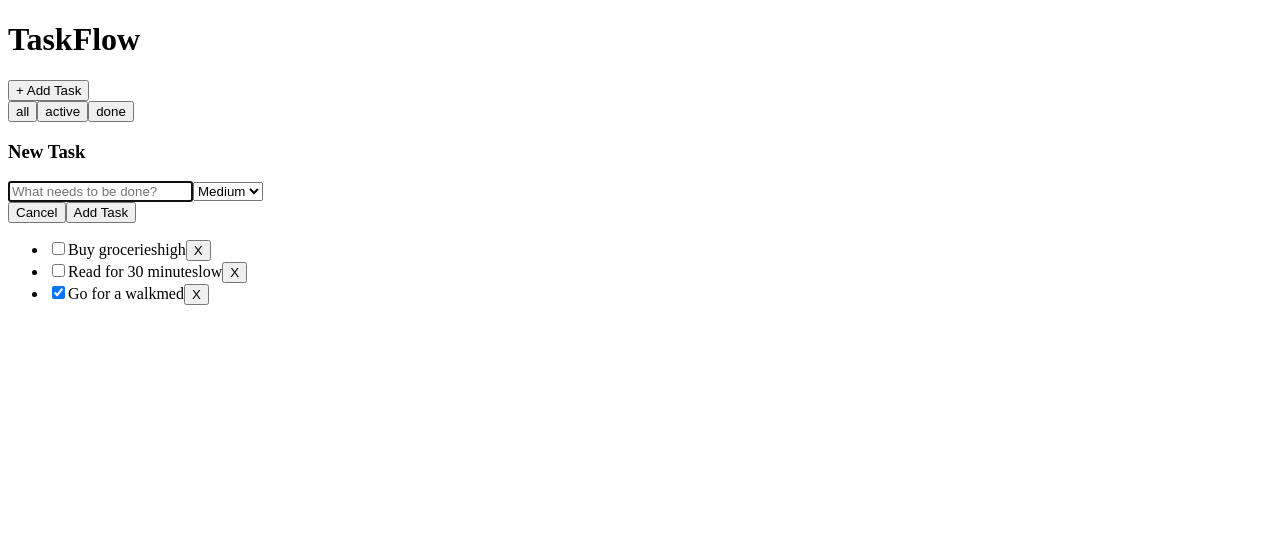
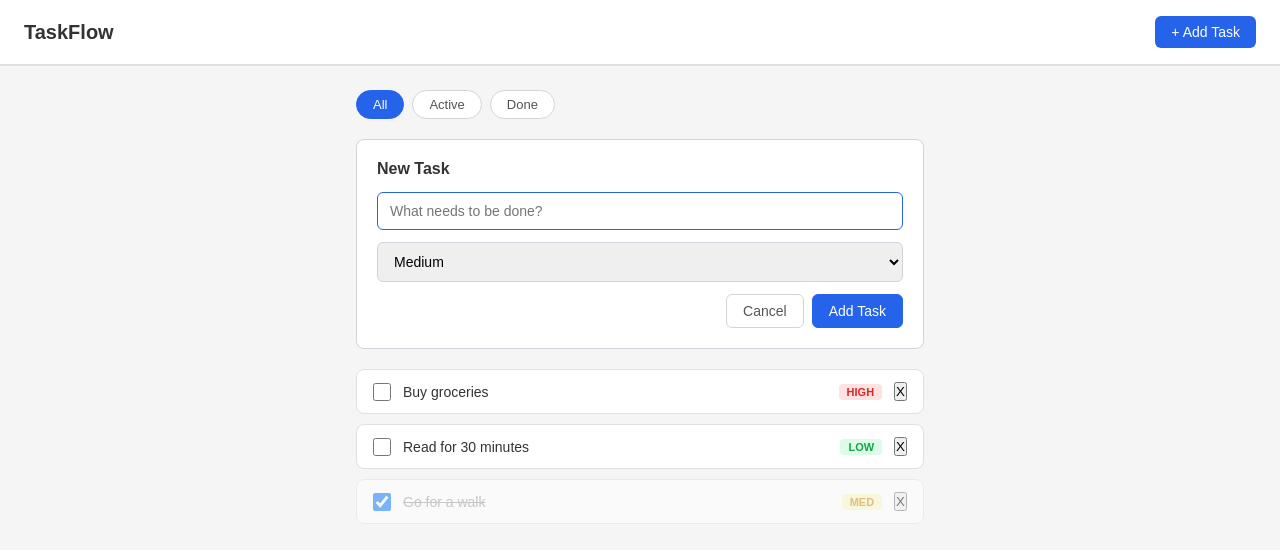
Before and after one commit to Nikhilsatish/react-taskflow, a React (Vite) app: page / in a window 1280 px wide. Both pictures are taken after a click on the button "+ Add Task". Shown: the top 550 px of the page. Built offline with nearby package versions, Linux system fonts and the light colour scheme.

Commit message:
style: add CSS for priority badges, done state, empty state

```diff
--- /dev/null
+++ b/src/App.css
@@ -0,0 +1,233 @@
+/* Simple reset */
+* {
+  box-sizing: border-box;
+  margin: 0;
+  padding: 0;
+}
+
+body {
+  font-family: Arial, sans-serif;
+  background: #f5f5f5;
+  color: #333;
+}
+
+/* ── App layout ── */
+.app {
+  min-height: 100vh;
+}
+
+.container {
+  max-width: 600px;
+  margin: 0 auto;
+  padding: 24px 16px;
+}
+
+/* ── Header ── */
+.header {
+  background: #ffffff;
+  border-bottom: 2px solid #e0e0e0;
+  padding: 16px 24px;
+  display: flex;
+  align-items: center;
+  justify-content: space-between;
+}
+
+.header h1 {
+  font-size: 20px;
+  font-weight: 700;
+}
+
+.header button {
+  background: #2563eb;
+  color: white;
+  border: none;
+  padding: 8px 16px;
+  border-radius: 6px;
+  font-size: 14px;
+  cursor: pointer;
+}
+
+.header button:hover {
+  background: #1d4ed8;
+}
+
+/* ── Filter tabs ── */
+.filter-tabs {
+  display: flex;
+  gap: 8px;
+  margin-bottom: 20px;
+}
+
+.filter-tabs button {
+  padding: 6px 16px;
+  border: 1px solid #d1d5db;
+  border-radius: 20px;
+  background: white;
+  color: #555;
+  font-size: 13px;
+  cursor: pointer;
+  text-transform: capitalize;
+}
+
+.filter-tabs button:hover {
+  background: #f0f0f0;
+}
+
+.filter-tabs button.active {
+  background: #2563eb;
+  color: white;
+  border-color: #2563eb;
+}
+
+/* ── Task list ── */
+.task-list {
+  list-style: none;
+  display: flex;
+  flex-direction: column;
+  gap: 10px;
+}
+
+/* ── Task card ── */
+.task-card {
+  display: flex;
+  align-items: center;
+  gap: 12px;
+  background: white;
+  border: 1px solid #e0e0e0;
+  border-radius: 8px;
+  padding: 12px 16px;
+}
+
+.task-card.done {
+  opacity: 0.5;
+}
+
+.task-card input[type="checkbox"] {
+  width: 18px;
+  height: 18px;
+  cursor: pointer;
+  flex-shrink: 0;
+}
+
+.task-title {
+  flex: 1;
+  font-size: 14px;
+}
+
+.task-card.done .task-title {
+  text-decoration: line-through;
+  color: #999;
+}
+
+/* Priority badges */
+.badge {
+  font-size: 11px;
+  font-weight: 600;
+  padding: 2px 8px;
+  border-radius: 4px;
+  text-transform: uppercase;
+}
+
+.badge.high {
+  background: #fee2e2;
+  color: #dc2626;
+}
+
+.badge.med {
+  background: #fef9c3;
+  color: #ca8a04;
+}
+
+.badge.low {
+  background: #dcfce7;
+  color: #16a34a;
+}
+
+/* Delete button */
+.delete-btn {
+  background: none;
+  border: none;
+  color: #aaa;
+  font-size: 14px;
+  cursor: pointer;
+  padding: 4px 8px;
+  border-radius: 4px;
+}
+
+.delete-btn:hover {
+  background: #fee2e2;
+  color: #dc2626;
+}
+
+/* ── Empty state ── */
+.empty {
+  text-align: center;
+  color: #999;
+  padding: 48px 0;
+  font-size: 15px;
+  background: white;
+  border: 1px dashed #d1d5db;
+  border-radius: 8px;
+}
+
+/* ── Task form ── */
+.form-box {
+  background: white;
+  border: 1px solid #d1d5db;
+  border-radius: 8px;
+  padding: 20px;
+  margin-bottom: 20px;
+}
+
+.form-box h3 {
+  font-size: 16px;
+  margin-bottom: 14px;
+}
+
+.form-box input,
+.form-box select {
+  width: 100%;
+  padding: 10px 12px;
+  border: 1px solid #d1d5db;
+  border-radius: 6px;
+  font-size: 14px;
+  margin-bottom: 12px;
+  outline: none;
+}
+
+.form-box input:focus,
+.form-box select:focus {
+  border-color: #2563eb;
+}
+
+.error {
+  color: #dc2626;
+  font-size: 13px;
+  margin-bottom: 10px;
+}
+
+.form-buttons {
+  display: flex;
+  justify-content: flex-end;
+  gap: 8px;
+}
+
+.form-buttons button {
+  padding: 8px 16px;
+  border-radius: 6px;
+  font-size: 14px;
+  cursor: pointer;
+  border: 1px solid #d1d5db;
+  background: white;
+  color: #555;
+}
+
+.form-buttons button.primary {
+  background: #2563eb;
+  color: white;
+  border-color: #2563eb;
+}
+
+.form-buttons button.primary:hover {
+  background: #1d4ed8;
+}
--- a/src/App.jsx
+++ b/src/App.jsx
@@ -4,6 +4,7 @@ import TaskCard from "./components/TaskCard";
 import TaskList from "./components/TaskList";
 import FilterTabs from "./components/FilterTabs";
 import TaskForm from "./components/TaskForm";
+import './App.css';
 
 const Initial_Tasks = [
   { id: 1, title: "Buy groceries", priority: "high", done: false },
```
